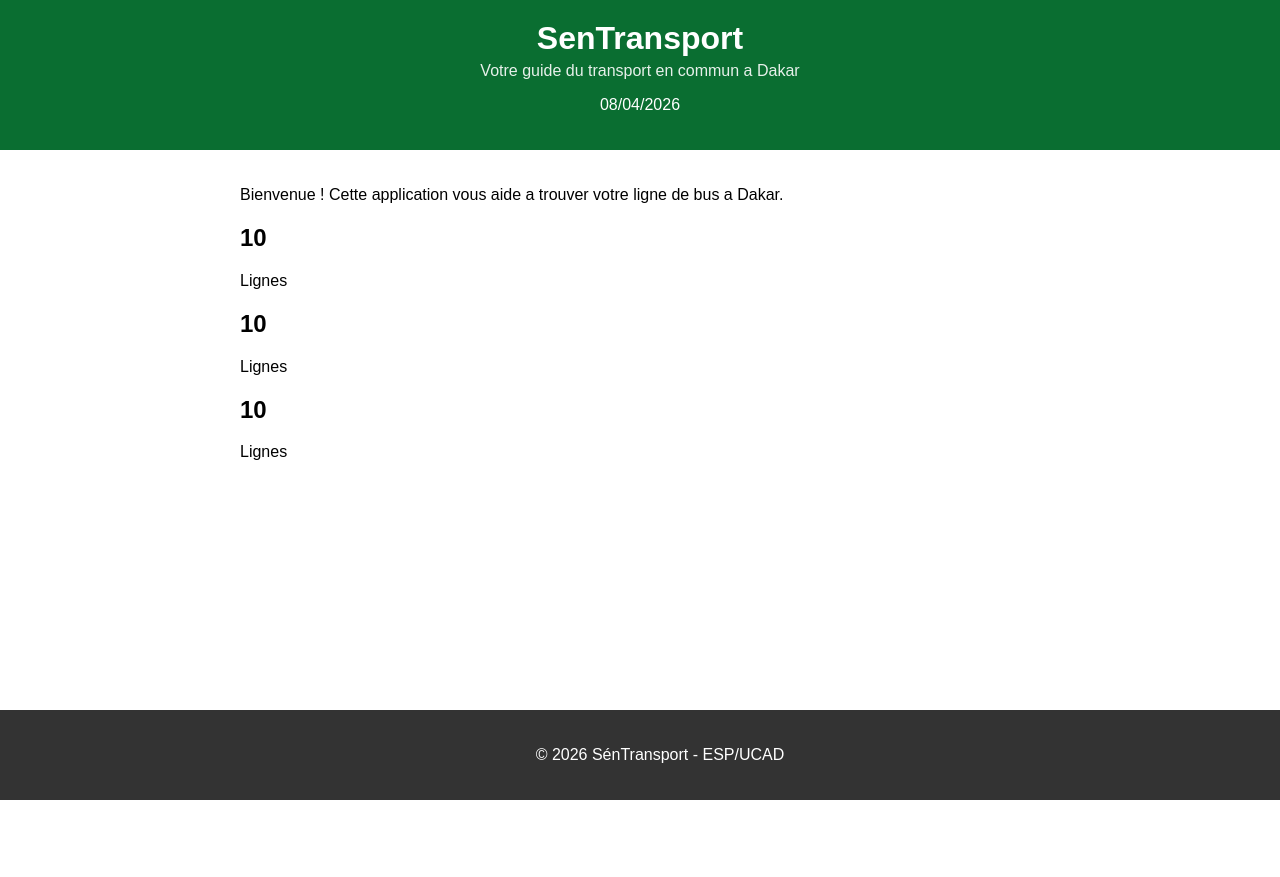
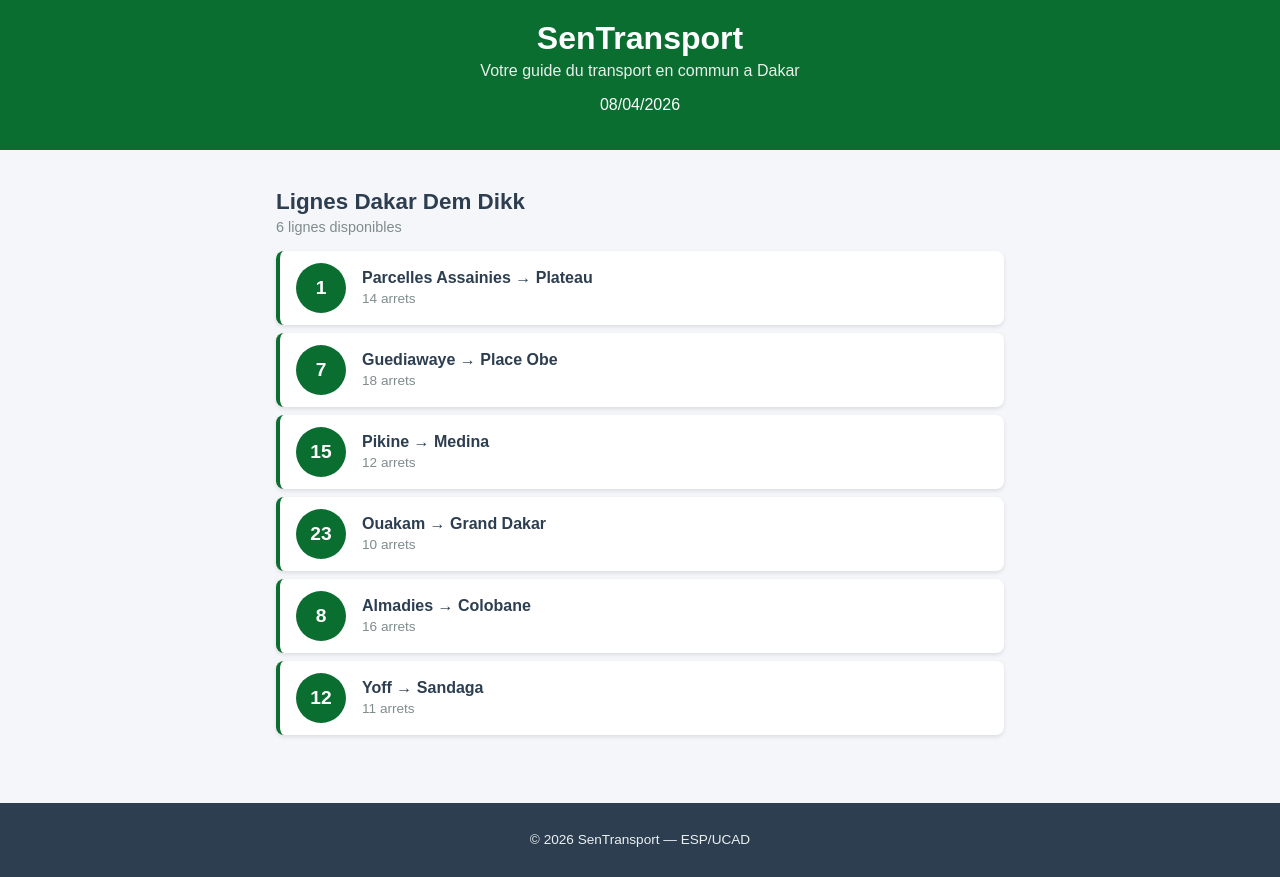
Before and after one commit to binetandiayethiamsylla-beep/sentransport, a React (Create React App) app: page / in a window 1280 px wide. Before the commit the page ends 800 px from the top, so only its background shows below. Built offline with nearby package versions, Linux system fonts and the light colour scheme.

Commit message:
Lab 2 : composants statiques LigneBus et ListeLignes

```diff
--- a/src/App.css
+++ b/src/App.css
@@ -1,10 +1,22 @@
 .App {
   font-family: Arial, sans-serif;
   min-height: 100vh;
+  background-color: #f5f6fa;
+  display: flex;
+  flex-direction: column;
 }
 
 .contenu {
   padding: 20px;
   max-width: 800px;
   margin: 0 auto;
+  width: 100%;
+  box-sizing: border-box;
+  flex: 1;
 }
+
+@media (max-width: 600px) {
+  .contenu {
+    padding: 12px;
+  }
+}
--- a/src/App.js
+++ b/src/App.js
@@ -1,20 +1,23 @@
 import './App.css';
 import Header from './Header';
+import ListeLignes from './ListeLignes';
 import Footer from './Footer';
-import Statistique from './Statistique';
 
 function App() {
+  const lignes = [
+    { id: 1, numero: "1", depart: "Parcelles Assainies", arrivee: "Plateau", arrets: 14 },
+    { id: 2, numero: "7", depart: "Guediawaye", arrivee: "Place Obe", arrets: 18 },
+    { id: 3, numero: "15", depart: "Pikine", arrivee: "Medina", arrets: 12 },
+    { id: 4, numero: "23", depart: "Ouakam", arrivee: "Grand Dakar", arrets: 10 },
+    { id: 5, numero: "8", depart: "Almadies", arrivee: "Colobane", arrets: 16 },
+    { id: 6, numero: "12", depart: "Yoff", arrivee: "Sandaga", arrets: 11 },
+  ];
+
   return (
     <div className="App">
       <Header />
       <main className="contenu">
-        <p>Bienvenue ! Cette application vous aide a trouver
-        votre ligne de bus a Dakar.</p>
-        <div>
-          <Statistique />
-          <Statistique />
-          <Statistique />
-        </div>
+        <ListeLignes lignes={lignes} />
       </main>
       <Footer />
     </div>
--- a/src/Footer.css
+++ b/src/Footer.css
@@ -1,9 +1,8 @@
 .footer {
-  background-color: #333333;
-  color: white;
-  padding: 20px;
+  background-color: #2c3e50;
+  color: #ecf0f1;
   text-align: center;
-  position: fixed;
-  bottom: 0;
-  width: 100%;
+  padding: 16px;
+  margin-top: 40px;
+  font-size: 0.85rem;
 }
--- a/src/Footer.js
+++ b/src/Footer.js
@@ -3,7 +3,7 @@
 function Footer() {
   return (
     <footer className="footer">
-      <p>© 2026 SénTransport - ESP/UCAD</p>
+      <p>&copy; 2026 SenTransport &mdash; ESP/UCAD</p>
     </footer>
   );
 }
--- /dev/null
+++ b/src/LigneBus.css
@@ -0,0 +1,49 @@
+.ligne-bus {
+  display: flex;
+  align-items: center;
+  padding: 12px 16px;
+  margin: 8px 0;
+  background-color: #ffffff;
+  border-radius: 8px;
+  border-left: 4px solid #0a6e31;
+  box-shadow: 0 2px 4px rgba(0, 0, 0, 0.1);
+  cursor: pointer;
+  transition: transform 0.2s, box-shadow 0.2s;
+}
+
+.ligne-bus:hover {
+  transform: translateX(4px);
+  box-shadow: 0 4px 8px rgba(0, 0, 0, 0.15);
+}
+
+.ligne-numero {
+  background-color: #0a6e31;
+  color: white;
+  font-weight: bold;
+  font-size: 1.2rem;
+  width: 50px;
+  height: 50px;
+  border-radius: 50%;
+  display: flex;
+  align-items: center;
+  justify-content: center;
+  margin-right: 16px;
+  flex-shrink: 0;
+}
+
+.ligne-info {
+  display: flex;
+  flex-direction: column;
+}
+
+.ligne-trajet {
+  font-size: 1rem;
+  font-weight: 600;
+  color: #2c3e50;
+}
+
+.ligne-arrets {
+  font-size: 0.85rem;
+  color: #7f8c8d;
+  margin-top: 4px;
+}
--- /dev/null
+++ b/src/LigneBus.js
@@ -0,0 +1,17 @@
+import './LigneBus.css';
+
+function LigneBus({ numero, depart, arrivee, arrets }) {
+  return (
+    <div className="ligne-bus">
+      <div className="ligne-numero">{numero}</div>
+      <div className="ligne-info">
+        <span className="ligne-trajet">
+          {depart} &rarr; {arrivee}
+        </span>
+        <span className="ligne-arrets">{arrets} arrets</span>
+      </div>
+    </div>
+  );
+}
+
+export default LigneBus;
--- /dev/null
+++ b/src/ListeLignes.css
@@ -0,0 +1,16 @@
+.liste-lignes {
+  padding: 0 16px;
+}
+
+.liste-titre {
+  color: #2c3e50;
+  font-size: 1.4rem;
+  margin-bottom: 4px;
+}
+
+.liste-description {
+  color: #7f8c8d;
+  font-size: 0.9rem;
+  margin-top: 0;
+  margin-bottom: 16px;
+}
--- /dev/null
+++ b/src/ListeLignes.js
@@ -0,0 +1,24 @@
+import LigneBus from './LigneBus';
+import './ListeLignes.css';
+
+function ListeLignes({ lignes }) {
+  return (
+    <div className="liste-lignes">
+      <h2 className="liste-titre">Lignes Dakar Dem Dikk</h2>
+      <p className="liste-description">
+        {lignes.length} lignes disponibles
+      </p>
+      {lignes.map(ligne => (
+        <LigneBus
+          key={ligne.id}
+          numero={ligne.numero}
+          depart={ligne.depart}
+          arrivee={ligne.arrivee}
+          arrets={ligne.arrets}
+        />
+      ))}
+    </div>
+  );
+}
+
+export default ListeLignes;
```
